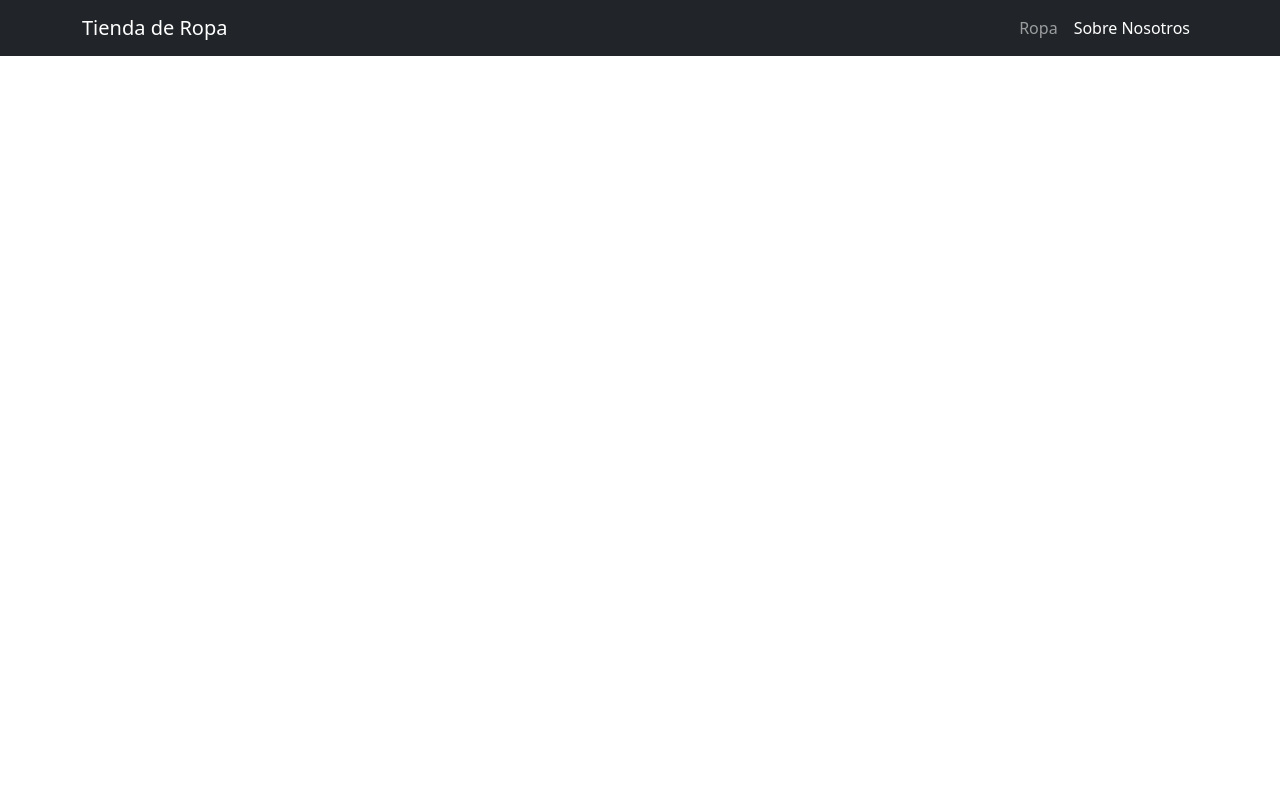
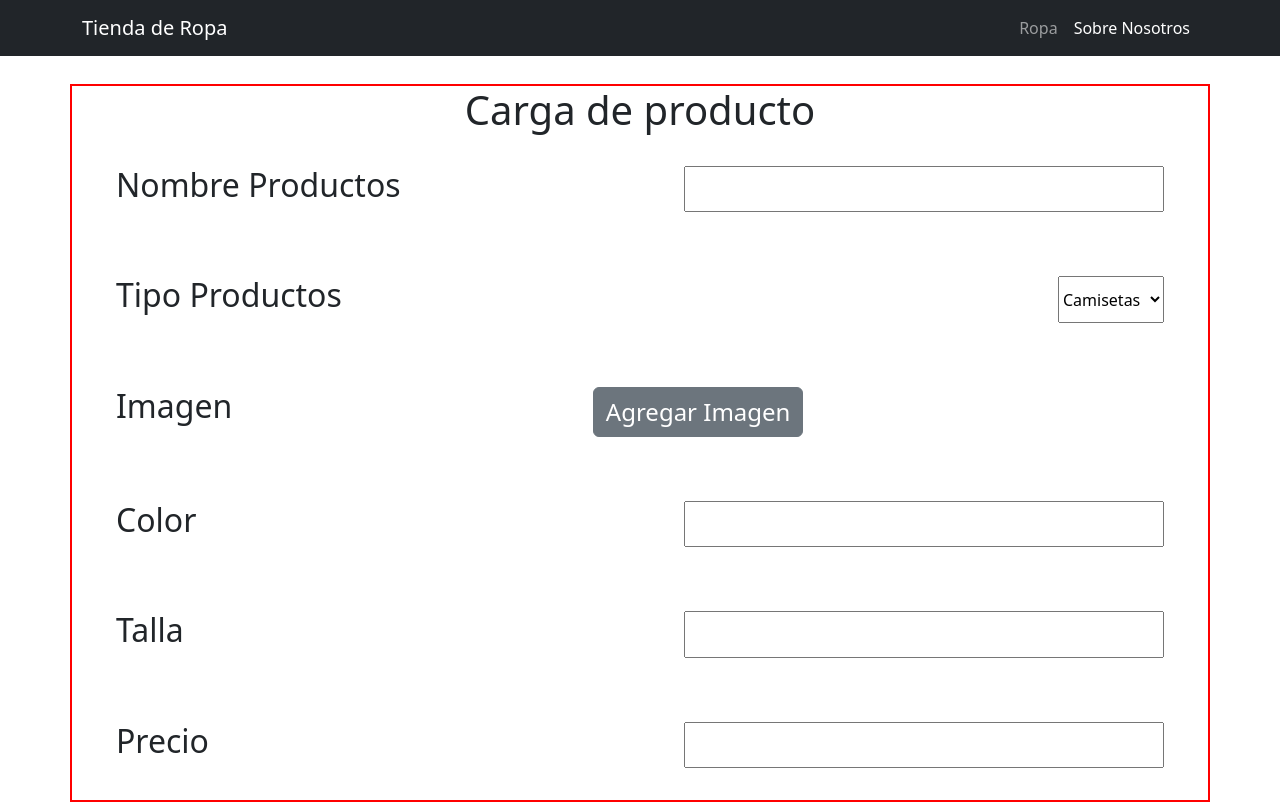
Before and after one commit to anibaloso/marizinha-boutique, a plain HTML site: page loadProducts.html in a window 1280 px wide. Drawn offline with nearby package versions, Linux system fonts and the light colour scheme.

Commit message:
Creacion de pagina para subir articulos nuevos

```diff
--- a/loadProducts.html
+++ b/loadProducts.html
@@ -6,11 +6,8 @@
     <meta name="viewport" content="width=device-width, initial-scale=1" />
     <title>Tienda de Ropa - Sobre Nosotros</title>
     <link href="https://cdn.jsdelivr.net/npm/bootstrap@5.3.0/dist/css/bootstrap.min.css" rel="stylesheet" />
-    <style>
-        body {
-            padding-top: 60px;
-        }
-    </style>
+    <link rel="stylesheet" href="style.css">
+
 </head>
 
 <body>
@@ -35,7 +32,53 @@
         </div>
     </nav>
 
-    <div class="container mt-4">
+    <div id="container-carga" class="container mt-4 ">
+        <h1 id="title">Carga de producto</h1>
+
+        <div id="container-carga-box">
+            <h2>Nombre Productos</h2>
+            <input type="text" id="product-name">
+        </div>
+
+        <div id="container-carga-box">
+
+            <h2>Tipo Productos</h2>
+            <select name="products" id="product-type">Productos
+                <option value="Camisetas">Camisetas</option>
+                <option value="Pantalones">Pantalones</option>
+                <option value="Chaquetas">Chaquetas</option>
+                <option value="Accesorios">Accesorios</option>
+                <option value="Enteritos">Enteritos</option>
+                <option value="Faldas">Faldas</option>
+            </select>
+        </div>
+
+        <div id="container-carga-box">
+
+            <h2>Imagen</h2>
+            <button id="btnCargar" class="btn btn-secondary fs-4">Agregar Imagen</button>
+            <!-- <input type="file" id="inputImage" accept="image/*"> -->
+
+            <img id="preview" src="" alt="">
+        </div>
+
+        <div id="container-carga-box">
+
+            <h2>Color</h2>
+            <input type="text">
+        </div>
+
+        <div id="container-carga-box">
+
+            <h2>Talla</h2>
+            <input type="text">
+        </div>
+
+        <div id="container-carga-box">
+
+            <h2>Precio</h2>
+            <input type="text">
+        </div>
 
     </div>
     <script src="https://cdn.jsdelivr.net/npm/bootstrap@5.3.0/dist/js/bootstrap.bundle.min.js"></script>
--- a/style.css
+++ b/style.css
@@ -1,3 +1,41 @@
-#productos{
-    margin-top: 2rem;
+body {
+  padding-top: 60px;
 }
+.product-card {
+  margin-bottom: 20px;
+}
+.filter-box {
+  border: 1px solid #ddd;
+  padding: 15px;
+  border-radius: 5px;
+  margin-bottom: 20px;
+}
+#productos {
+  margin-top: 2rem;
+}
+
+#container-carga{
+    border: 2px solid red;
+    /* align-content: center; */
+    /* justify-content: center; */
+    display: flex;
+    flex-direction: column;
+    align-items: start;
+}
+
+#title{
+    margin: 0 auto;
+}
+
+#container-carga-box{
+    display: flex;
+    flex-direction: row;
+    /* border: 2px solid rgb(0, 255, 98); */
+    padding: 2rem;
+    align-self: stretch;
+    justify-content: space-between;
+}
+
+input{
+    width: 30rem;
+}
```
Also changed, not shown: about.html (+2 -5 lines), index.html (+1 -14 lines).
